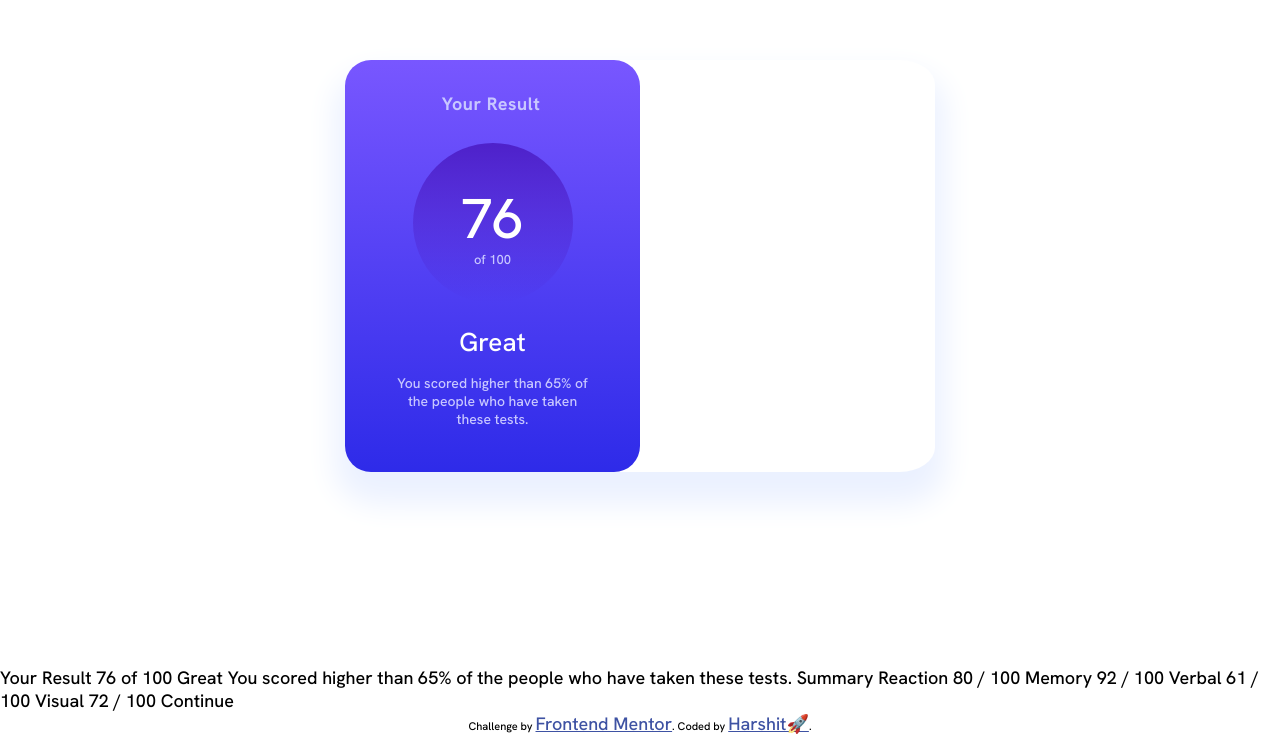
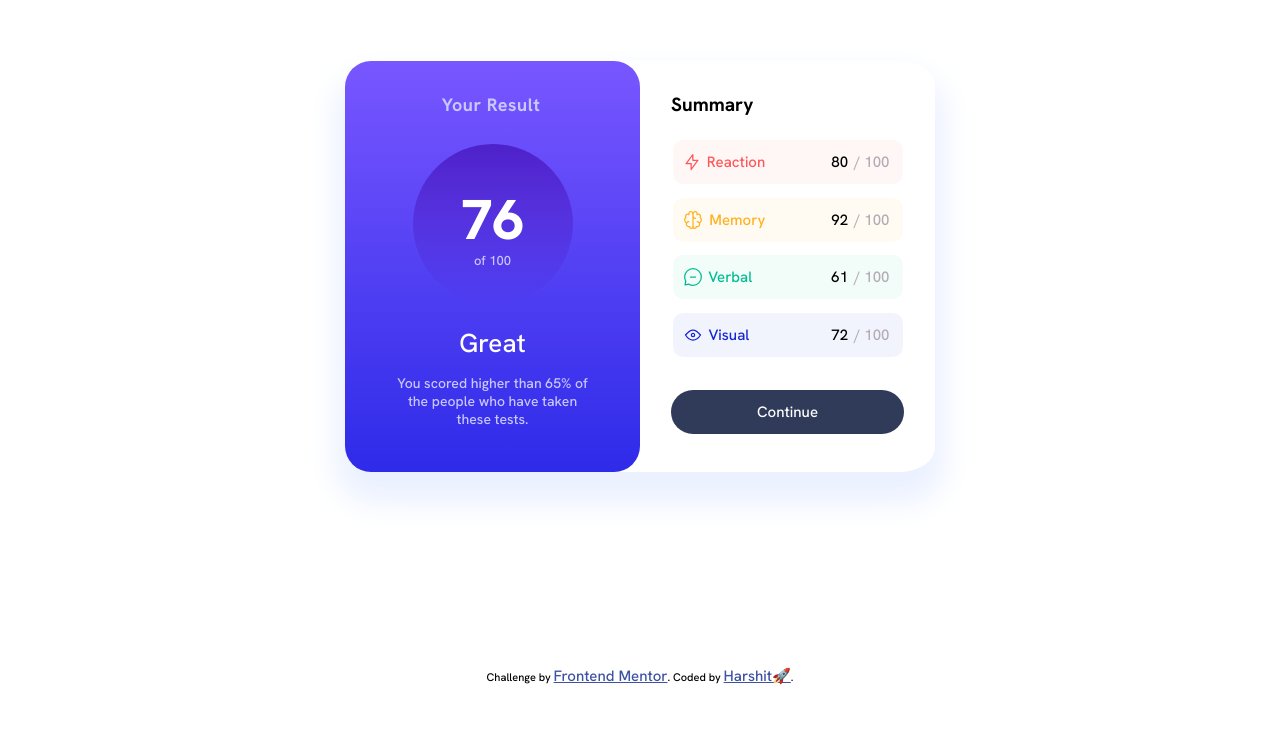
Before and after one commit to farfetch08/Result-Summary-Component, a plain HTML site: page index.html in a window 1280 px wide. Shown: the part 134-869 px from the top of the page. After the commit the page ends 820 px from the top, so only its background shows below. Drawn offline with Linux system fonts and the light colour scheme.

Commit message:
Desktop design completed

```diff
--- a/index.html
+++ b/index.html
@@ -1,23 +1,32 @@
 <!DOCTYPE html>
 <html lang="en">
+
 <head>
   <meta charset="UTF-8">
-  <meta name="viewport" content="width=device-width, initial-scale=1.0"> <!-- displays site properly based on user's device -->
+  <meta name="viewport" content="width=device-width, initial-scale=1.0">
+  <!-- displays site properly based on user's device -->
 
   <link rel="icon" type="image/png" sizes="32x32" href="./assets/images/favicon-32x32.png">
 
   <link rel="stylesheet" href="style.css">
   <link rel="preconnect" href="https://fonts.googleapis.com">
-<link rel="preconnect" href="https://fonts.gstatic.com" crossorigin>
-<link href="https://fonts.googleapis.com/css2?family=Hanken+Grotesk:wght@500;700;800&display=swap" rel="stylesheet">
+  <link rel="preconnect" href="https://fonts.gstatic.com" crossorigin>
+  <link href="https://fonts.googleapis.com/css2?family=Hanken+Grotesk:wght@500;700;800&display=swap" rel="stylesheet">
 
   <title>Frontend Mentor | Results summary component</title>
 
   <style>
-    .attribution { font-size: 11px; text-align: center; }
-    .attribution a { color: hsl(228, 45%, 44%); }
+    .attribution {
+      font-size: 11px;
+      text-align: center;
+    }
+
+    .attribution a {
+      color: hsl(228, 45%, 44%);
+    }
   </style>
 </head>
+
 <body>
 
   <main>
@@ -31,38 +40,42 @@
           </div>
           <p class="remark">Great</p>
           <p class="remark-caption">You scored higher than 65% of the people who have taken these tests.</p>
-          </section>
-        <section></section>
+        </section>
+
+        <section class="summary-card">
+          <h2 class="summary-txt">Summary</h2>
+          <div class="reaction summary-row">
+            <img src="./assets/images/icon-reaction.svg" alt="reaction icon">
+            <p class="reaction-title">Reaction</p>
+            <p class="marks"> 80 <p class="total-marks">/ 100</p></p>
+          </div>
+          <div class="memory summary-row">
+            <img src="./assets/images/icon-memory.svg" alt="memory icon">
+            <p class="memory-title">Memory</p>
+            <p class="marks"> 92 <p class="total-marks">/ 100</p></p>
+          </div>
+          <div class="verbal summary-row">
+            <img src="./assets/images/icon-verbal.svg" alt="verbal icon">
+            <p class="verbal-title">Verbal</p>
+            <p class="marks">61 <p class="total-marks">/ 100</p></p>
+          </div>
+          <div class="visual summary-row">
+            <img src="./assets/images/icon-visual.svg" alt="visual icon">
+            <p class="visual-title">Visual</p>
+            <p class="marks">72 <p class="total-marks">/ 100</p></p>
+          </div>
+          <button type="submit" class="btn">Continue</button>
+        </section>
       </div>
     </div>
 
   </main>
-  Your Result
-  76
-  of 100
 
-  Great
-  You scored higher than 65% of the people who have taken these tests.
-
-  Summary
-
-  Reaction
-  80 / 100
-
-  Memory
-  92 / 100
-
-  Verbal
-  61 / 100
-
-  Visual
-  72 / 100
-
-  Continue
 
   <div class="attribution">
     Challenge by <a href="https://www.frontendmentor.io?ref=challenge" target="_blank">Frontend Mentor</a>.
     Coded by <a href="#">Harshit🚀</a>.
   </div>
 </body>
+
 </html>
--- a/style.css
+++ b/style.css
@@ -3,7 +3,6 @@
 * {
     margin: 0;
     font-family: 'Hanken Grotesk', sans-serif;
-    font-size: 18px;
 }
 
 .container {
@@ -15,11 +14,12 @@
 
 .card {
     background: hsl(0, 0%, 100%);
-    height: 412px;
+    height: 411px;
     width: 590px;
     border-radius: 6%;
     margin: 0 30px;
     box-shadow: 0 22px 30px 10px hsl(221, 100%, 96%);
+    display: flex;
 }
 
 .result-card {
@@ -40,6 +40,7 @@ h1 {
     margin-right: 3px;
     margin-top: 32px;
     color: hsl(241, 100%, 89%);
+    font-size: 18px;
 }
 
 .circle {
@@ -57,6 +58,7 @@ h1 {
     font-size: 56px;
     position: relative;
     top: 39px;
+    font-weight: 800;
 }
 .total {
     font-size: 13px;
@@ -77,3 +79,94 @@ h1 {
     margin-bottom: 44px;
     color: hsl(241, 100%, 89%);
 }
+
+
+/* summary */
+.summary-card {
+    width: 295px;
+    height: 100%;
+    background: sl(0, 0%, 100%);
+    display: flex;
+    flex-direction: column;
+    align-items: center;
+    justify-content:space-between;
+}
+
+.summary-txt {
+    align-self: flex-start;
+    margin-left: 31px;
+    margin-top: 31px;
+    font-size: 19px;
+}
+
+.summary-row {
+    display: flex;
+    justify-content: space-around;
+    width: 220px;
+    padding: 12px 5px;
+    border-radius: 10px;
+    /* margin-bottom: 10px; */
+    margin: auto;
+}
+img {
+    margin: auto;
+}
+* {
+    font-size: 15px;
+}
+.reaction {
+    background: hsla(0, 100%, 67%, .05);
+    margin-top: 23px;
+    margin-bottom: 0;
+}
+.reaction-title {
+    color: hsl(0, 100%, 67%);
+    margin-right: 66px;
+}
+.marks {
+    margin-right: 6px;
+}
+.memory {
+    background: hsla(39, 100%, 56%, .05);
+    margin-top: 14px;
+    margin-bottom: 0;
+}
+.memory-title {
+    color: hsl(39, 100%, 56%);
+    margin-right: 66px;
+}
+.verbal{
+    background: hsla(166, 100%, 37%, .05);
+    margin-top: 13px;
+    margin-bottom: 0;
+}
+.verbal-title {
+    color: hsl(166, 100%, 37%);
+    margin-right: 79px;
+}
+.visual {
+    background: hsla(234, 85%, 45%, .05);
+    margin-top: 14px;
+}
+.visual-title {
+    color: hsl(234, 85%, 45%);
+    margin-right: 82px;
+}
+
+.total-marks {
+    color: #b3acb4;
+    margin-right: 8px;
+}
+
+.btn {
+    border-radius: 22px;
+    border: none;
+    padding: 12px 86px;
+    color: #fff;
+    background: hsl(224, 30%, 27%);
+    margin-bottom: 38px;
+    cursor: pointer;
+}
+.btn:hover {
+    background-image: linear-gradient(hsl(252, 100%, 67%), hsl(241, 81%, 54%));
+}
```
